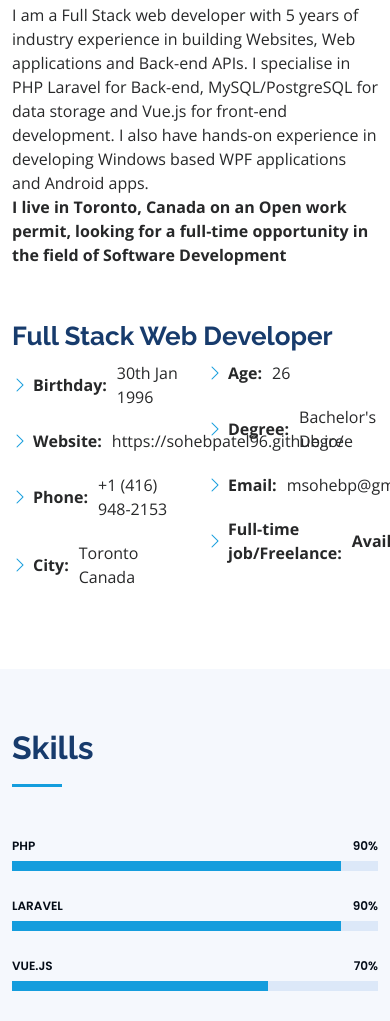
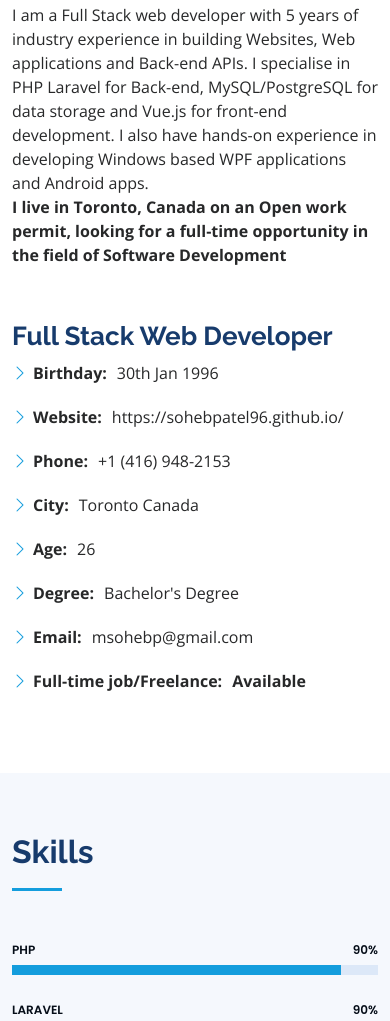
Before and after one commit to SohebPatel96/Portfolio, a plain HTML site: page index.html in a window 390 px wide. Shown: the part 979-2000 px from the top of the page. Drawn offline with nearby package versions, Linux system fonts and the light colour scheme.

Commit message:
About us-mobile formatting fix

```diff
--- a/index.html
+++ b/index.html
@@ -96,7 +96,7 @@
                     <div class="col-lg-12 pt-4 pt-lg-0 content" data-aos="fade-left">
                         <h3>Full Stack Web Developer</h3>
                         <div class="row">
-                            <div class="col-6">
+                            <div class="col-sm-12 col-md-6">
                                 <ul>
                                     <li><i class="bi bi-chevron-right"></i> <strong>Birthday:</strong> <span>30th Jan
                                             1996</span></li>
@@ -109,7 +109,7 @@
                                             Canada</span></li>
                                 </ul>
                             </div>
-                            <div class="col-6">
+                            <div class="col-sm-12 col-md-6">
                                 <ul>
                                     <li><i class="bi bi-chevron-right"></i> <strong>Age:</strong> <span>26</span></li>
                                     <li><i class="bi bi-chevron-right"></i> <strong>Degree:</strong> <span>Bachelor's
```
